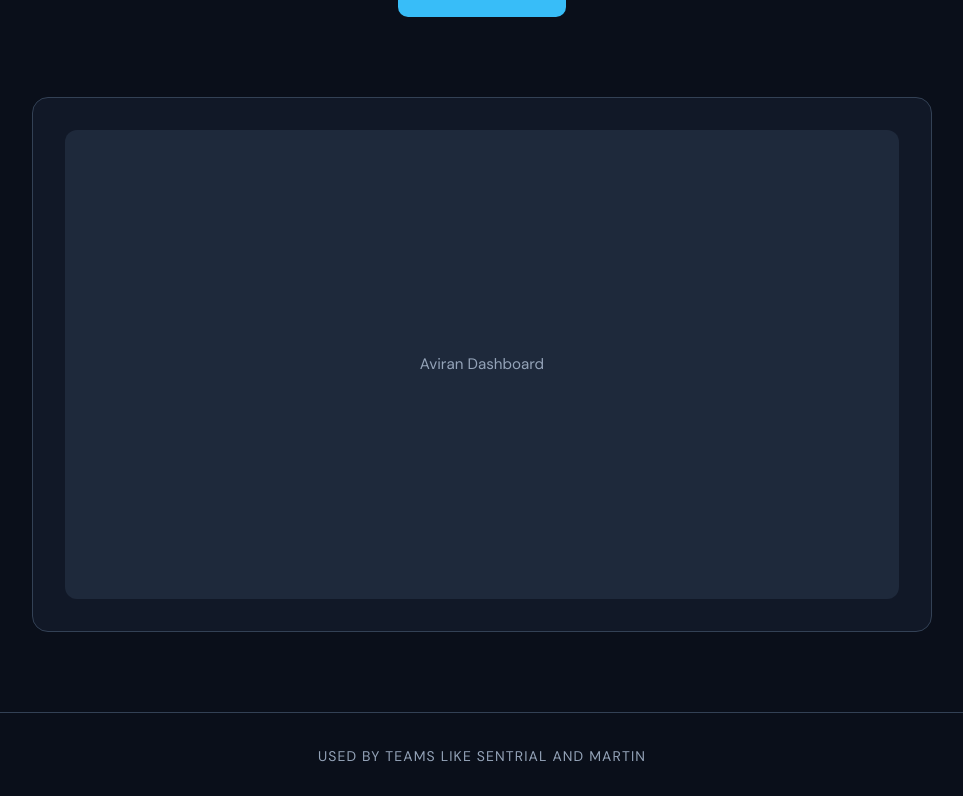
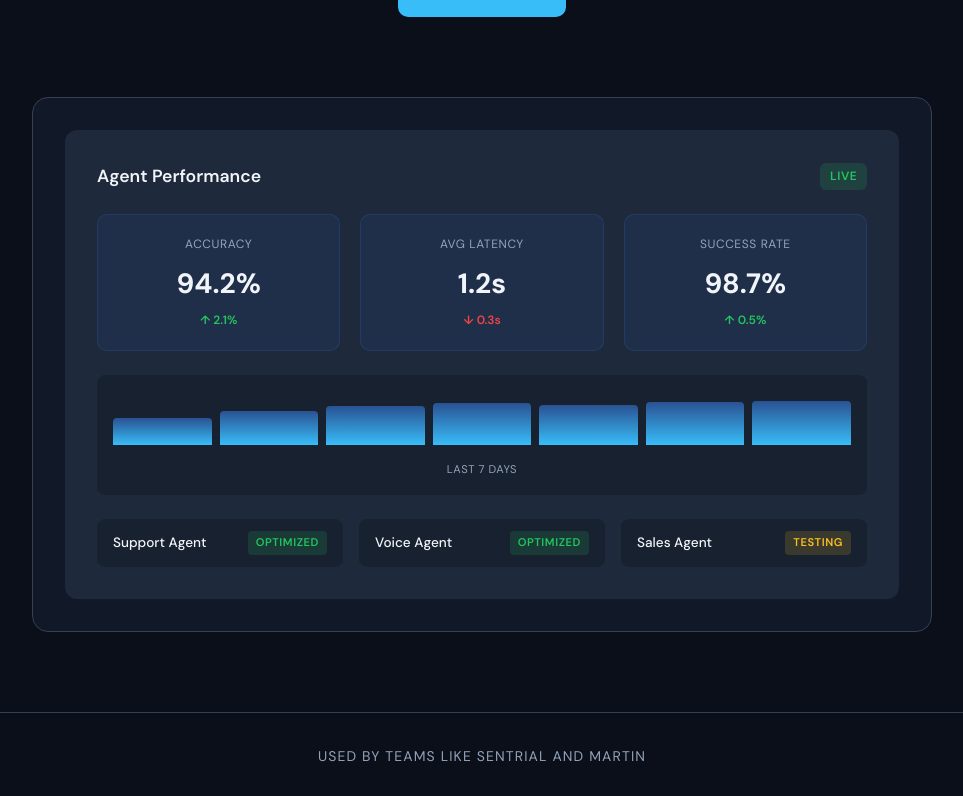
Before and after one commit to raghavtries/AviranLandingPage_fork, a React (Vite) app: page / in a window 1280 px wide. Shown: the part 531-1327 px from the top of the page, without its empty margins (158-1121 px from the left). Built offline with nearby package versions, Linux system fonts and the light colour scheme.

Commit message:
changes made

```diff
--- a/src/components/Hero.css
+++ b/src/components/Hero.css
@@ -65,15 +65,179 @@
   margin-right: auto;
 }
 
-.hero-dashboard-placeholder {
+.dashboard-mockup {
   aspect-ratio: 16/9;
   background: var(--surface);
   border-radius: 12px;
+  padding: 1.5rem;
   display: flex;
+  flex-direction: column;
+  gap: 1.25rem;
+  overflow: hidden;
+}
+
+.dashboard-header {
+  display: flex;
+  justify-content: space-between;
   align-items: center;
-  justify-content: center;
+}
+
+.dashboard-title {
+  font-size: 1.1rem;
+  font-weight: 600;
+  color: var(--text);
+}
+
+.dashboard-badge {
+  font-size: 0.75rem;
+  font-weight: 600;
+  padding: 0.25rem 0.6rem;
+  background: rgba(34, 197, 94, 0.15);
+  color: #22c55e;
+  border-radius: 6px;
+  text-transform: uppercase;
+  letter-spacing: 0.05em;
+}
+
+.dashboard-metrics {
+  display: grid;
+  grid-template-columns: repeat(3, 1fr);
+  gap: 1rem;
+}
+
+.metric-card {
+  background: rgba(59, 130, 246, 0.08);
+  border: 1px solid rgba(59, 130, 246, 0.15);
+  border-radius: 10px;
+  padding: 1rem;
+}
+
+.metric-label {
+  font-size: 0.75rem;
   color: var(--text-muted);
-  font-size: 0.95rem;
+  text-transform: uppercase;
+  letter-spacing: 0.05em;
+  margin-bottom: 0.5rem;
+}
+
+.metric-value {
+  font-size: 1.5rem;
+  font-weight: 700;
+  color: var(--text);
+  margin-bottom: 0.25rem;
+}
+
+.metric-trend {
+  font-size: 0.75rem;
+  font-weight: 600;
+}
+
+.metric-trend.up {
+  color: #22c55e;
+}
+
+.metric-trend.down {
+  color: #ef4444;
+}
+
+.dashboard-chart {
+  flex: 1;
+  background: rgba(0, 0, 0, 0.2);
+  border-radius: 8px;
+  padding: 1rem;
+  display: flex;
+  flex-direction: column;
+  gap: 0.5rem;
+}
+
+.chart-bars {
+  display: flex;
+  align-items: flex-end;
+  justify-content: space-around;
+  gap: 0.5rem;
+  height: 100%;
+  padding: 0.5rem 0;
+}
+
+.chart-bar {
+  flex: 1;
+  background: linear-gradient(to top, var(--accent), rgba(59, 130, 246, 0.5));
+  border-radius: 4px 4px 0 0;
+  min-height: 20px;
+  animation: growBar 0.6s ease-out;
+}
+
+@keyframes growBar {
+  from {
+    height: 0;
+  }
+}
+
+.chart-label {
+  font-size: 0.7rem;
+  color: var(--text-muted);
+  text-align: center;
+  text-transform: uppercase;
+  letter-spacing: 0.05em;
+}
+
+.dashboard-agents {
+  display: flex;
+  gap: 1rem;
+}
+
+.agent-item {
+  flex: 1;
+  display: flex;
+  justify-content: space-between;
+  align-items: center;
+  padding: 0.75rem 1rem;
+  background: rgba(0, 0, 0, 0.2);
+  border-radius: 8px;
+}
+
+.agent-name {
+  font-size: 0.85rem;
+  font-weight: 500;
+  color: var(--text);
+}
+
+.agent-status {
+  font-size: 0.7rem;
+  font-weight: 600;
+  padding: 0.2rem 0.5rem;
+  border-radius: 4px;
+  text-transform: uppercase;
+  letter-spacing: 0.05em;
+}
+
+.agent-status.active {
+  background: rgba(34, 197, 94, 0.15);
+  color: #22c55e;
+}
+
+.agent-status.pending {
+  background: rgba(251, 191, 36, 0.15);
+  color: #fbbf24;
+}
+
+@media (min-width: 768px) {
+  .dashboard-mockup {
+    padding: 2rem;
+    gap: 1.5rem;
+  }
+
+  .dashboard-metrics {
+    gap: 1.25rem;
+  }
+
+  .metric-card {
+    padding: 1.25rem;
+  }
+
+  .metric-value {
+    font-size: 1.75rem;
+  }
 }
 
 @media (min-width: 768px) {
--- a/src/components/Hero.tsx
+++ b/src/components/Hero.tsx
@@ -15,8 +15,54 @@ export default function Hero() {
         Request Demo
       </a>
       <div className="hero-dashboard">
-        <div className="hero-dashboard-placeholder">
-          <span>Aviran Dashboard</span>
+        <div className="dashboard-mockup">
+          <div className="dashboard-header">
+            <div className="dashboard-title">Agent Performance</div>
+            <div className="dashboard-badge">Live</div>
+          </div>
+          <div className="dashboard-metrics">
+            <div className="metric-card">
+              <div className="metric-label">Accuracy</div>
+              <div className="metric-value">94.2%</div>
+              <div className="metric-trend up">↑ 2.1%</div>
+            </div>
+            <div className="metric-card">
+              <div className="metric-label">Avg Latency</div>
+              <div className="metric-value">1.2s</div>
+              <div className="metric-trend down">↓ 0.3s</div>
+            </div>
+            <div className="metric-card">
+              <div className="metric-label">Success Rate</div>
+              <div className="metric-value">98.7%</div>
+              <div className="metric-trend up">↑ 0.5%</div>
+            </div>
+          </div>
+          <div className="dashboard-chart">
+            <div className="chart-bars">
+              <div className="chart-bar" style={{ height: '60%' }}></div>
+              <div className="chart-bar" style={{ height: '75%' }}></div>
+              <div className="chart-bar" style={{ height: '85%' }}></div>
+              <div className="chart-bar" style={{ height: '92%' }}></div>
+              <div className="chart-bar" style={{ height: '88%' }}></div>
+              <div className="chart-bar" style={{ height: '94%' }}></div>
+              <div className="chart-bar" style={{ height: '96%' }}></div>
+            </div>
+            <div className="chart-label">Last 7 days</div>
+          </div>
+          <div className="dashboard-agents">
+            <div className="agent-item">
+              <div className="agent-name">Support Agent</div>
+              <div className="agent-status active">Optimized</div>
+            </div>
+            <div className="agent-item">
+              <div className="agent-name">Voice Agent</div>
+              <div className="agent-status active">Optimized</div>
+            </div>
+            <div className="agent-item">
+              <div className="agent-name">Sales Agent</div>
+              <div className="agent-status pending">Testing</div>
+            </div>
+          </div>
         </div>
       </div>
     </section>
```
Also changed, not shown: 5 other files (tests, documents, lock files or other folders).
